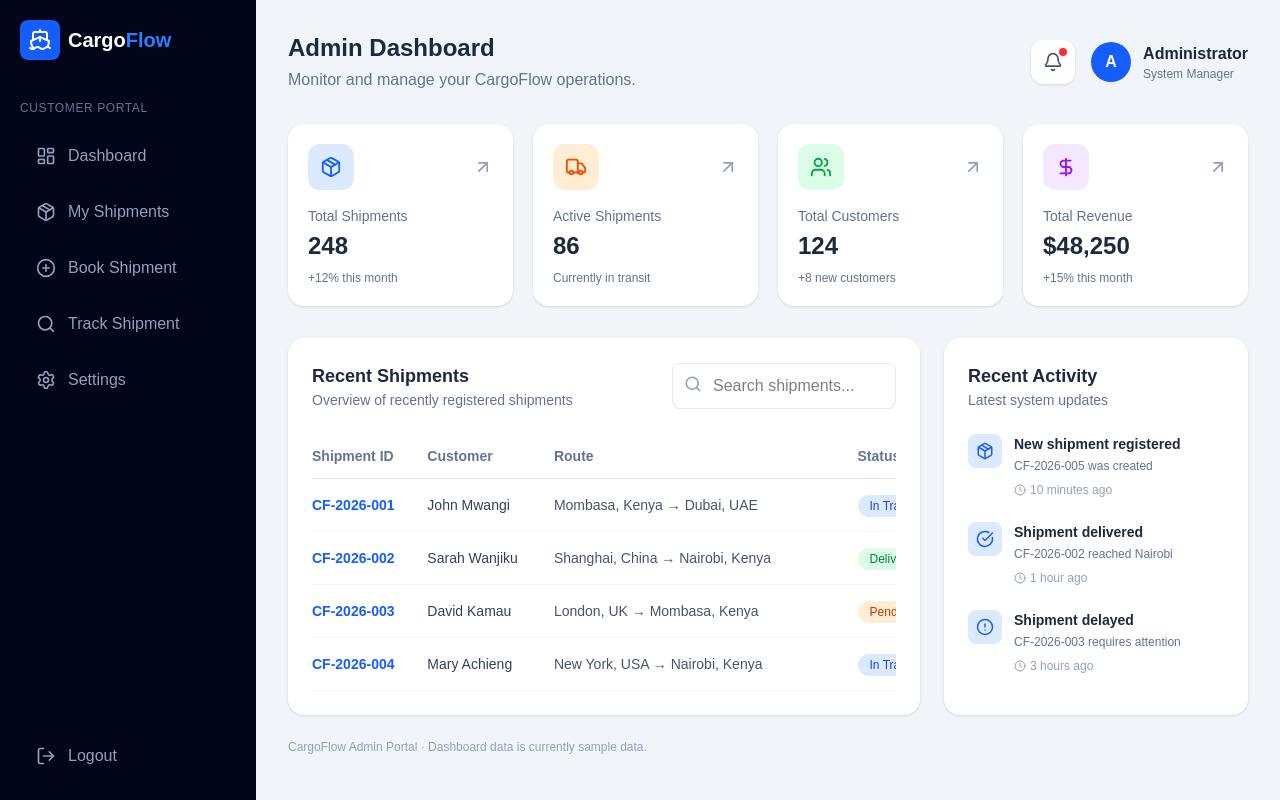
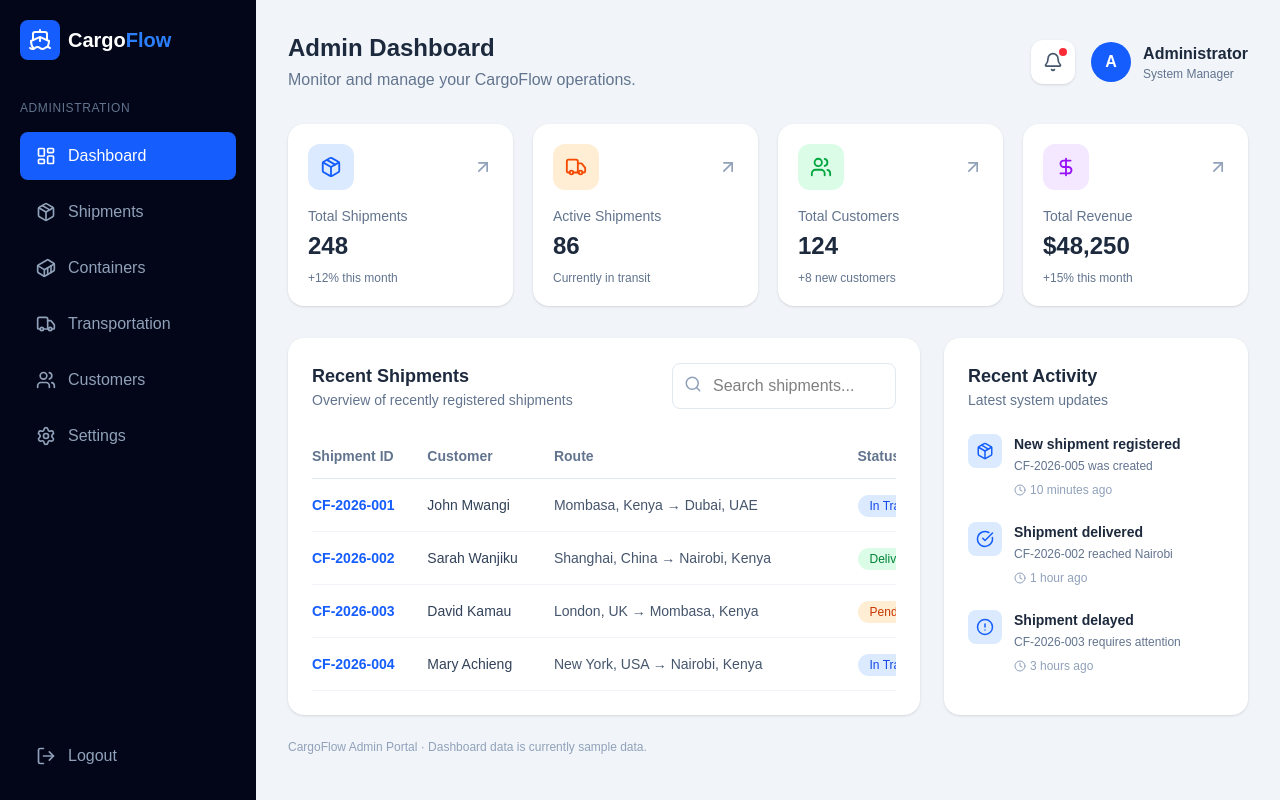
Before and after one commit to okumujphh-netizen/CARGOFLOW, a React (Vite) app: page /admin in a window 1280 px wide. Built offline with nearby package versions, Linux system fonts and the light colour scheme.

Commit message:
updated admin.jsx with sidebar configuring

```diff
--- a/src/pages/AdminDashboard.jsx
+++ b/src/pages/AdminDashboard.jsx
@@ -112,7 +112,7 @@ function AdminDashboard() {
 
   return (
     <div className="flex min-h-screen bg-slate-100">
-      <Sidebar />
+      <Sidebar role="admin" />
 
       <main className="flex-1 min-w-0 p-6 md:p-8">
         {/* Header */}
```
